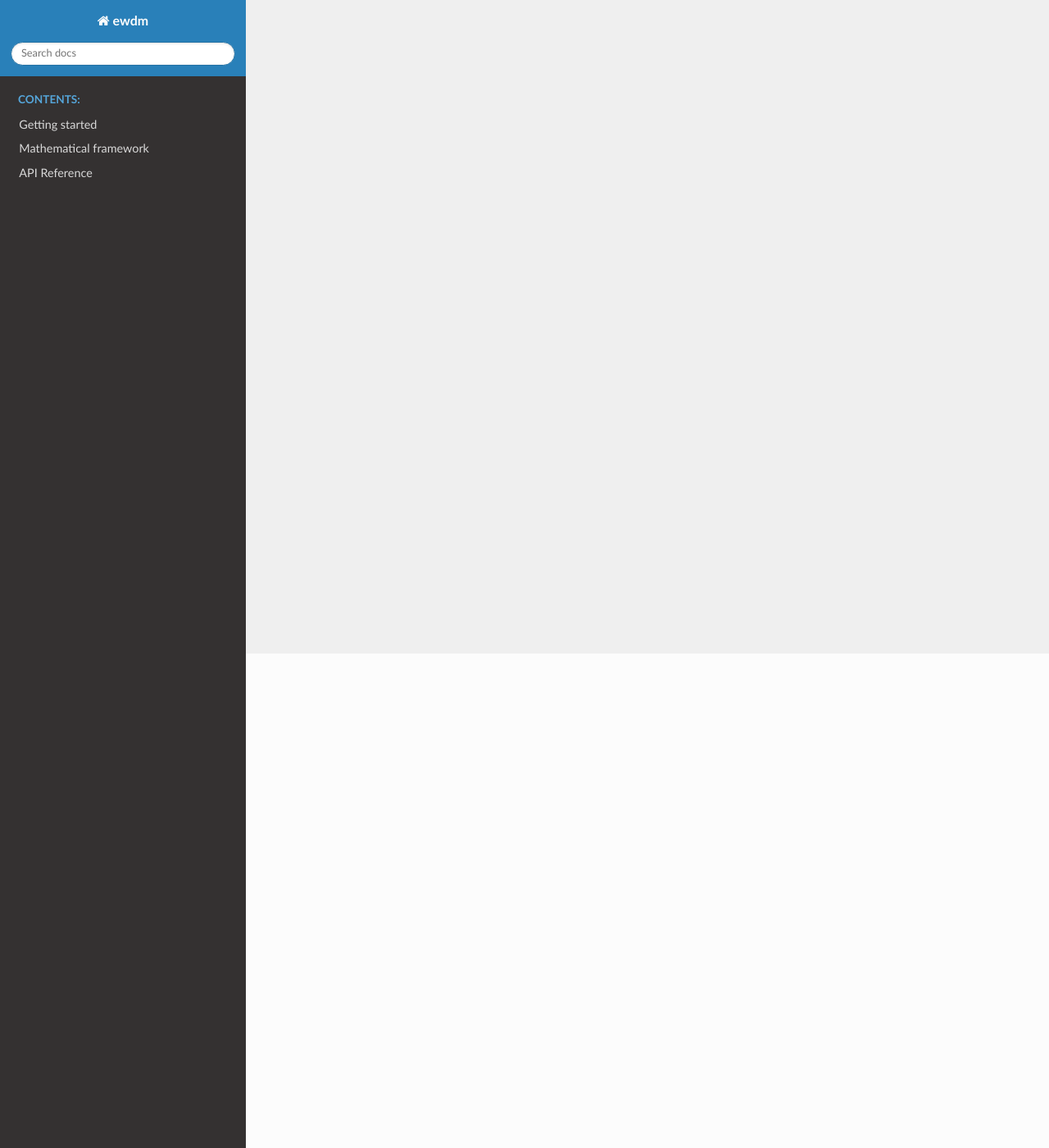
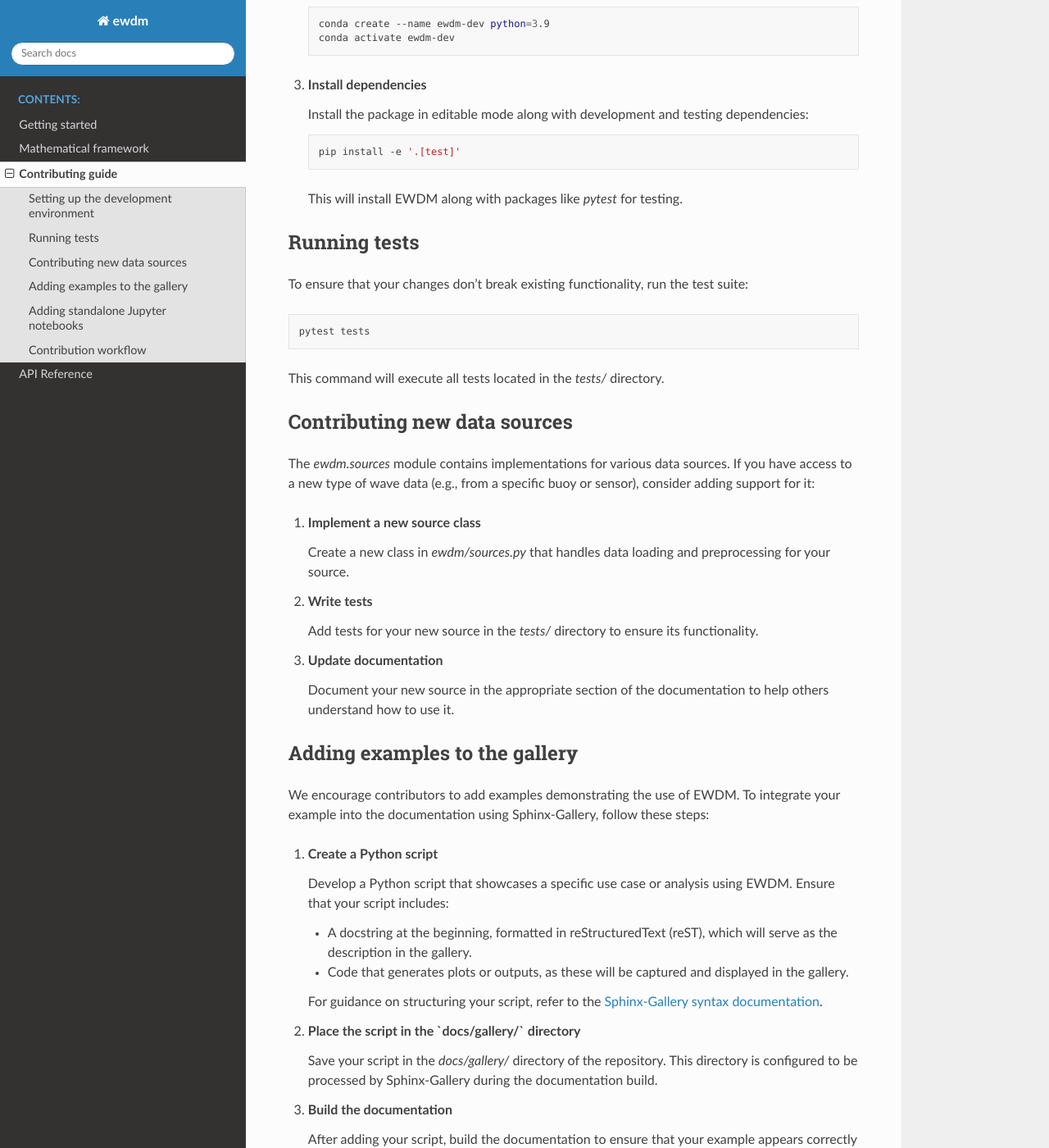
Before and after one commit to dspelaez/extended-wdm, a Sphinx documentation site: the page built from docs/contribute.rst, in a window 1280 px wide and 1400 px high, scrolled down 603 px. Shown: the whole window at 82% size. Built offline with Sphinx 7.4.7 and the Read the Docs theme 3.1.0, drawn with Linux system fonts in a browser that asks for light colours; some of the changed text lies outside the part shown.

Commit message:
Contribution guide finished

```diff
--- a/docs/contribute.rst
+++ b/docs/contribute.rst
@@ -1,4 +1,161 @@
-How to contribute?
+Contributing guide
 ==================
 
-Thank you for considering contributing to EWDM! We appreciate your interest in improving the package. Please take a moment to review the following guidelines before submitting your contributions.
+We welcome contributions to the Extended Wavelet Directional Method (EWDM) project! Whether you're fixing bugs, adding new features, improving documentation, or sharing examples, your help is appreciated.
+
+This guide provides instructions for setting up your development environment, running tests, and submitting contributions.
+
+Setting up the development environment
+--------------------------------------
+
+1. **Clone the repository**
+
+   First, clone the repository to your local machine:
+
+   .. code-block:: bash
+
+       git clone https://github.com/dspelaez/extended-wdm.git
+       cd extended-wdm
+
+2. **Create a virtual environment**
+
+   It's recommended to use a virtual environment to manage dependencies:
+
+   .. code-block:: bash
+
+       conda create --name ewdm-dev python=3.9
+       conda activate ewdm-dev
+
+3. **Install dependencies**
+
+   Install the package in editable mode along with development and testing dependencies:
+
+   .. code-block:: bash
+
+       pip install -e '.[test]'
+
+   This will install EWDM along with packages like `pytest` for testing.
+
+Running tests
+-------------
+
+To ensure that your changes don't break existing functionality, run the test suite:
+
+.. code-block:: bash
+
+    pytest tests
+
+This command will execute all tests located in the `tests/` directory.
+
+Contributing new data sources
+-----------------------------
+
+The `ewdm.sources` module contains implementations for various data sources. If you have access to a new type of wave data (e.g., from a specific buoy or sensor), consider adding support for it:
+
+1. **Implement a new source class**
+
+   Create a new class in `ewdm/sources.py` that handles data loading and preprocessing for your source.
+
+2. **Write tests**
+
+   Add tests for your new source in the `tests/` directory to ensure its functionality.
+
+3. **Update documentation**
+
+   Document your new source in the appropriate section of the documentation to help others understand how to use it.
+
+Adding examples to the gallery
+------------------------------
+
+We encourage contributors to add examples demonstrating the use of EWDM. To integrate your example into the documentation using Sphinx-Gallery, follow these steps:
+
+1. **Create a Python script**
+
+   Develop a Python script that showcases a specific use case or analysis using EWDM. Ensure that your script includes:
+
+   - A docstring at the beginning, formatted in reStructuredText (reST), which will serve as the description in the gallery.
+
+   - Code that generates plots or outputs, as these will be captured and displayed in the gallery.
+
+   For guidance on structuring your script, refer to the `Sphinx-Gallery syntax documentation <https://sphinx-gallery.github.io/stable/syntax.html>`_.
+
+2. **Place the script in the `docs/gallery/` directory**
+
+   Save your script in the `docs/gallery/` directory of the repository. This directory is configured to be processed by Sphinx-Gallery during the documentation build.
+
+3. **Build the documentation**
+
+   After adding your script, build the documentation to ensure that your example appears correctly in the gallery:
+
+   .. code-block:: bash
+
+       make clean
+       make html
+
+   Navigate to the generated HTML files to verify that your example is displayed as intended.
+
+By following these steps, your example will be automatically processed by Sphinx-Gallery and included in the documentation's gallery section. This allows users to view the example, download the script, and see the generated outputs directly within the documentation.
+
+
+Adding standalone Jupyter notebooks
+-----------------------------------
+
+It is also possible to add standalone Jupyter Notebooks.
+
+1. **Create a Jupyter Notebook**
+
+   Develop a notebook that showcases a specific use case or analysis using EWDM.
+
+2. **Add to the `notebooks/` directory**
+
+   Place your notebook in the `notebooks/` directory of the repository.
+
+
+Contribution workflow
+---------------------
+
+To contribute to EWDM:
+
+1. **Open an issue**
+
+   Before making significant changes, open an issue to discuss your ideas with the maintainers.
+
+2. **Fork the repository**
+
+   Create a personal fork of the repository on GitHub.
+
+3. **Create a feature branch**
+
+   Develop your changes in a new branch:
+
+   .. code-block:: bash
+
+       git checkout -b feature/your-feature-name
+
+4. **Testing**
+
+   Write tests and make sure all tests are passed
+
+   .. code-block:: bash
+
+       pytest tests
+
+5. **Commit and push changes**
+
+   Commit your changes with clear messages and push to your fork:
+
+   .. code-block:: bash
+
+       git push origin feature/your-feature-name
+
+6. **Submit a Pull Request**
+
+   Open a pull request from your feature branch to the main repository's `main` branch.
+
+7. **Review process**
+
+   Engage in the review process by addressing feedback and making necessary adjustments.
+
+Thank you for considering contributing to EWDM! Your efforts help improve the toolkit for the entire oceanographic community.
+
+For more information, visit our documentation: https://extended-wdm.readthedocs.io/en/latest/
--- a/docs/index.rst
+++ b/docs/index.rst
@@ -69,6 +69,7 @@ Directional Method.
    getting_started
    maths
    gallery
+   contribute
 
 
 API Documentation
```
